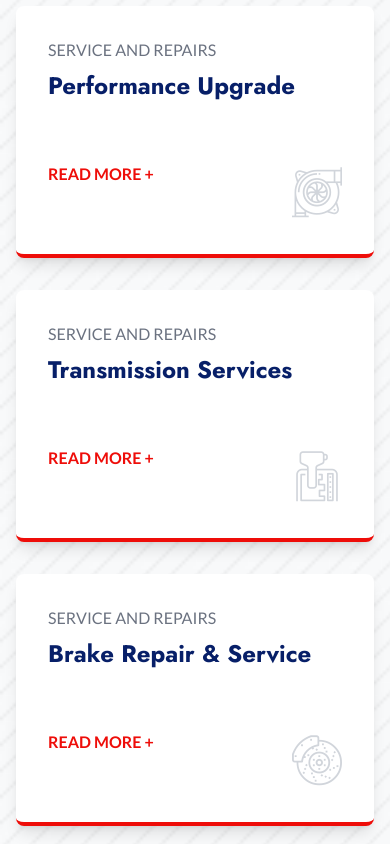
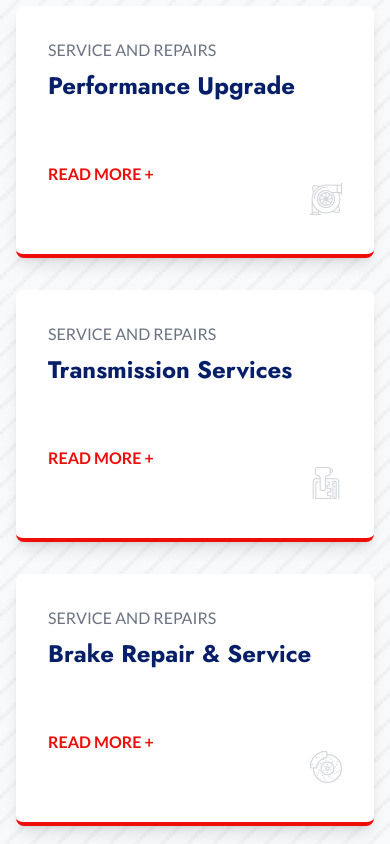
Before and after one commit to Tesfamichael12/Abe-Garage, a Next.js app in the folder frontend/: page / in a window 390 px wide. Shown: the part 2080-2924 px from the top of the page. Built offline with nearby package versions, Linux system fonts and the light colour scheme; no server answers.

Commit message:
refactor(frontend): add responsive font sizes for flaticon icons to improve layout on different devices

```diff
--- a/frontend/public/fonts/flaticon.css
+++ b/frontend/public/fonts/flaticon.css
@@ -27,9 +27,32 @@
 [class^="flaticon-"]:after,
 [class*=" flaticon-"]:after {
   font-family: Flaticon;
-  font-size: 50px;
   font-style: normal;
   margin-left: 20px;
+  font-size: 50px;
+}
+
+/* Responsive sizes */
+@media screen and (max-width: 768px) {
+  /* For tablets */
+  [class^="flaticon-"]:before,
+  [class*=" flaticon-"]:before,
+  [class^="flaticon-"]:after,
+  [class*=" flaticon-"]:after {
+    font-size: 40px;
+    margin-left: 15px;
+  }
+}
+
+@media screen and (max-width: 480px) {
+  /* For mobile phones */
+  [class^="flaticon-"]:before,
+  [class*=" flaticon-"]:before,
+  [class^="flaticon-"]:after,
+  [class*=" flaticon-"]:after {
+    font-size: 32px;
+    margin-left: 10px;
+  }
 }
 
 .flaticon-right:before {
```
